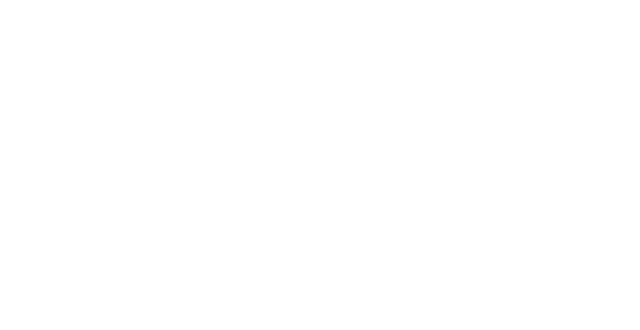
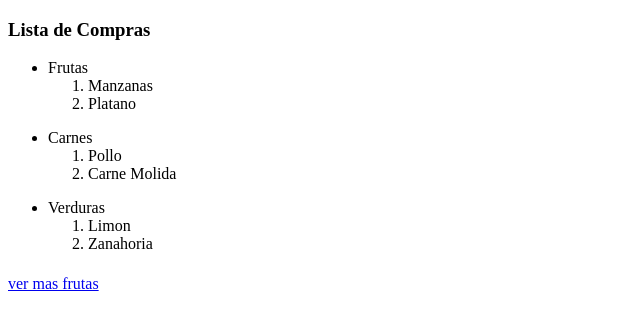
Before and after one commit to NestorGarciaSuarez/CursoHTML, a plain HTML site: page index.html in a window 1280 px wide. Shown: the whole page, without its empty margins (0-640 px from the left). Drawn offline with Linux system fonts and the light colour scheme.

Commit message:
la lista de frutas

```diff
--- a/index.html
+++ b/index.html
@@ -5,8 +5,53 @@
     <meta http-equiv="X-UA-Compatible" content="IE=edge">
     <meta name="viewport" content="width=device-width, initial-scale=1.0">
     <title>Lista en Html</title>
+    <link rel="stylesheet" href="./css/styles.css"/>
+
+
 </head>
 <body>
+    <header>
+        <nav></nav>
+    </header>
+    <main>
+        <section>
+            <article>
+                <h1>Lista de Compras </h1>
+
+
+
+            </article>
+        </section>
+        <ul>
+            <li>Frutas</li>
+            <ol>
+                <li>Manzanas</li>
+                <li>Platano</li>
+            </ol>
+        </ul>
+        <ul>
+            <li>Carnes</li>
+            <ol>
+                <li>Pollo</li>
+                <li>Carne Molida</li>
+            </ol>
+        </ul>
+        <ul>
+            <li>Verduras</li>
+            <ol>
+                <li>Limon</li>
+                <li>Zanahoria</li>
+            </ol>
+        </ul>
+
+    </main>
+    <footer>
+        <div></div>
+        <p></p>
+        <h1></h1>
+        <a href="#">ver mas frutas</a>
+
+    </footer>
 
 </body>
 </html>
```
Also changed, not shown: css/styles.css (added).
